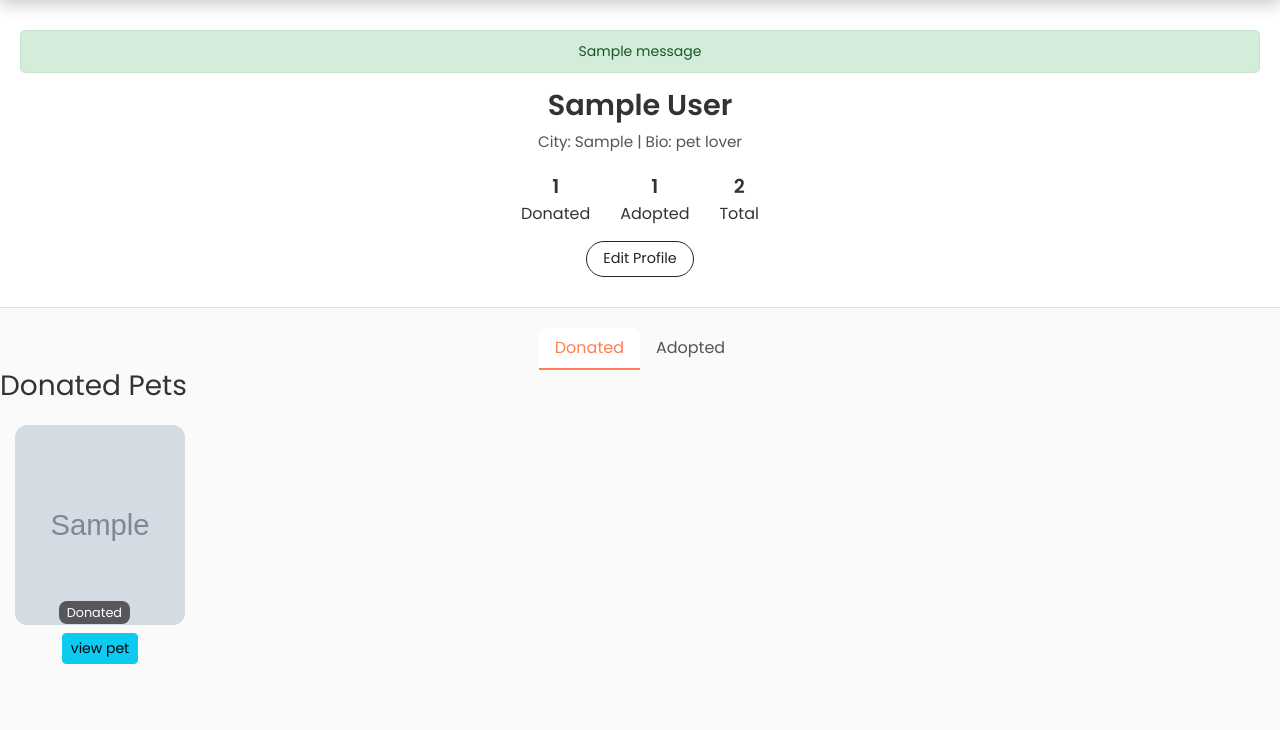
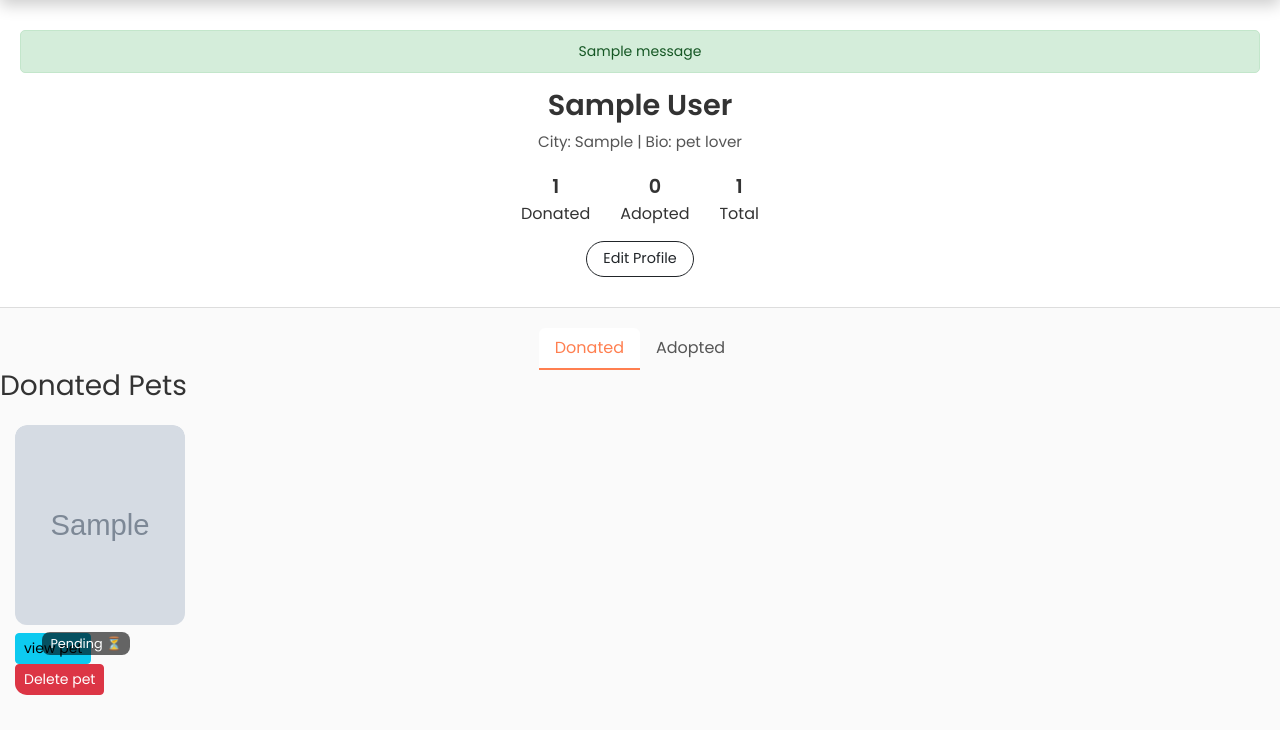
Before and after one commit to mangalji/Pet-Adoption-Management-System, a Flask app: a page that uses templates/profile.html in a window 1280 px wide. Shown: the part 70-800 px from the top of the page. Run offline with Flask 3, Linux system fonts and the light colour scheme; the visitor is signed in with stand-in values (Sample User, id 1); tables that the repository leaves empty or names only in its code hold one stand-in row (values such as "Sample post"); grey boxes marked "Sample" are stand-in pictures; one stand-in notice (Sample message) is shown; some libraries are stand-ins or nearby versions.

Commit message:
code updated

```diff
--- a/app.py
+++ b/app.py
@@ -8,6 +8,8 @@
 import MySQLdb.cursors
 from datetime import datetime
 from werkzeug.security import generate_password_hash,check_password_hash
+from werkzeug.exceptions import RequestEntityTooLarge
+
 
 now = datetime.now()
 
@@ -26,22 +28,18 @@
 
 mysql = MySQL(app)
 
-UPLOAD_FOLDER = os.path.join('static','uploads')
-app.config['UPLOAD_FOLDER'] = UPLOAD_FOLDER
-
-ALLOWED_EXTENSIONS = {'png','jpg','jpeg'}
-
-def allowed_file(filename):
-	return '.' in filename and \
-		filename.rsplit('.',1)[1].lower() in ALLOWED_EXTENSIONS
-
 @app.route("/")
 def home():
 	return render_template("index.html")
 
 @app.route('/registration', methods=['GET','POST'])
 def registration():
-
+	username = ''
+	email = ''
+	phone = ''
+	address = ''
+	city = ''
+	password = ''
 	if request.method == 'POST':
 		if 'generate_otp' in request.form:
 			username = request.form['username']
@@ -63,7 +61,8 @@
 				flash("Username must be 5-10 characters in alphanumeric form and also in valid form", "danger")
 				return render_template('registration.html',username=username,email=email,phone=phone,address=address,city=city,password=password)
 
-			if not re.match(r'^[a-zA-Z0-9]+[a-zA-Z0-9._-]*@[a-zA-Z0-9-]+\.[a-zA-Z]{2,6}$', email):
+			# if not re.match(r'^[a-zA-Z0-9]+[a-zA-Z0-9._-]*@[a-zA-Z0-9-]+\.[a-zA-Z]{2,6}$', email):
+			if not re.match(r'^[a-zA-Z][a-zA-Z0-9._-]{0,17}@[a-zA-Z0-9-]+\.[a-zA-Z]{2,6}$', email):
 				flash("Invalid email address", "danger")
 				return render_template('registration.html', username=username,email=email,phone=phone,address=address,city=city,password=password)
 
@@ -132,7 +131,7 @@
 
 			else:
 				flash("Invalid OTP","danger")
-				return render_template('registration.html', username=username,email=email,phone=phone,address=address,city=city,password=password)
+				return render_template('registration.html',username=username,email=email,phone=phone,address=address,city=city,password=password)
 	return render_template("registration.html")
 
 
@@ -209,7 +208,7 @@
 		cur.execute("""SELECT cr.request_id, cr.status, p.pet_id, p.category AS pet_category, u.user_id AS adopter_id,
 		u.name AS adopter_name, u.phone AS adopter_phone, u.city AS adopter_city FROM call_request_table cr
 		JOIN pet_table p ON p.pet_id = cr.pet_id JOIN user_table u ON u.user_id = cr.user_id
-		WHERE p.user_id = %s AND (cr.status = 'pending' or cr.status = 'accepted') ORDER BY cr.request_id DESC""",(session['user_id'],))
+		WHERE p.user_id = %s AND cr.status IN  ('pending', 'accepted') AND NOT EXISTS(SELECT 1 FROM transaction_table t WHERE t.request_id = cr.request_id AND t.status = 'completed') ORDER BY cr.request_id DESC""",(session['user_id'],))
 
 		call_requests = cur.fetchall()
 
@@ -229,6 +228,21 @@
 	response.headers['Expires'] = '0'
 	return response
 	# return'<script>window.history.forward()</script>'
+
+UPLOAD_FOLDER = os.path.join('static','uploads')
+app.config['UPLOAD_FOLDER'] = UPLOAD_FOLDER
+app.config['MAX_CONTENT_LENGTH'] = 2 * 1024 * 1024
+
+ALLOWED_EXTENSIONS = {'png','jpg','jpeg'}
+
+def allowed_file(filename):
+	return '.' in filename and \
+		filename.rsplit('.',1)[1].lower() in ALLOWED_EXTENSIONS
+
+@app.errorhandler(RequestEntityTooLarge)
+def handle_file_too_large(e):
+    flash("File is too large. Max size allowed is 2 MB.", "danger")
+    return redirect(url_for('donate'))
 
 
 @app.route('/donate', methods=['GET', 'POST'])
@@ -254,7 +268,7 @@
 			image_db_path = f"uploads/{filename}"
 		else:
 			image_db_path = None
-			flash("please upload valid image")
+			flash("please upload valid image","danger")
 			return redirect(url_for('donate'))
 
 		if not all([pet_name,pet_category,pet_breed,pet_age,pet_weight,pet_desc,pet_image]):
@@ -269,11 +283,11 @@
 			flash("pet's name would be maximum up to 12 characters and valid.","danger")
 			return render_template('donate.html',pet_category=pet_category,pet_breed=pet_breed,pet_age=pet_age,pet_weight=pet_weight,pet_desc=pet_desc,pet_image=pet_image)
 
-		if not re.match(r'^[0-9]{1,2}$', pet_age) or int(pet_age) <= 0 or int(pet_age) > 20:
+		if not re.match(r'^[0-9]{1,2}$', pet_age) or int(pet_age) <= 0 or int(pet_age) > 84:
 			flash("Pet age must be valid", "danger")
 			return render_template('donate.html',pet_category=pet_category,pet_breed=pet_breed,pet_name=pet_name,pet_weight=pet_weight,pet_desc=pet_desc,pet_image=pet_image)
 
-		if not re.match(r'^[0-9]{1,4}(\.[0-9]{1,2})?$', pet_weight):
+		if not re.match(r'^[0-9]{1,3}(\.[0-9]{1,2})?$', pet_weight):
 			flash("Pet weight must be a valid", "danger")
 			return render_template('donate.html',pet_category=pet_category,pet_breed=pet_breed,pet_name=pet_name,pet_age=pet_age,pet_desc=pet_desc)
 
@@ -378,13 +392,64 @@
 		return redirect(url_for('login'))
 
 	cur = mysql.connection.cursor(MySQLdb.cursors.DictCursor)
-	cur.execute("""SELECT p.*, t.user_id AS adopted_by FROM pet_table p LEFT JOIN transaction_table t ON
-		p.pet_id = t.pet_id WHERE p.user_id = %s""", (session['user_id'],))
+	# cur.execute("""
+	# 		 SELECT p.*, CASE WHEN t.pet_id IS NOT NULL THEN 'donated' ELSE 'pending'
+	# 		 END as status, CASE
+    #              WHEN t.pet_id IS NOT NULL THEN u.name
+    #              ELSE NULL
+    #            END as adopted_by FROM pet_table p
+    #     LEFT JOIN transaction_table t ON p.pet_id = t.pet_id AND t.status = 'completed'
+    #     LEFT JOIN user_table u ON t.user_id = u.user_id
+    #     WHERE p.user_id = %s
+    #     ORDER BY
+    #       CASE WHEN t.pet_id IS NOT NULL THEN 1 ELSE 0 END,
+    #       p.added_at DESC
+    # """, (session['user_id'],))
+	cur.execute("""
+SELECT p.*,
+       IF(t.pet_id IS NOT NULL, 'donated', 'pending') as status,
+       u.name as adopted_by
+FROM pet_table p
+LEFT JOIN transaction_table t ON p.pet_id = t.pet_id AND t.status = 'completed'
+LEFT JOIN user_table u ON t.user_id = u.user_id
+WHERE p.user_id = %s
+ORDER BY (t.pet_id IS NOT NULL), p.added_at DESC""",(session['user_id'],))
+	# cur.execute("""SELECT p.*, t.user_id AS adopted_by, t.status AS transaction_status
+	# 		 FROM pet_table p LEFT JOIN transaction_table t ON
+	# 	p.pet_id = t.pet_id WHERE p.user_id = %s""", (session['user_id'],))
+	donated_pets = cur.fetchall()
+	# print(donated_pets)
+	# cur.execute("SELECT * FROM pet_table WHERE user_id =%s",(session['user_id'],))
+	# listed_pets = cur.fetchall()
+	# adopters = []
+	# for pet in listed_pets:
+	# 	pet_id = pet['pet_id']
 
-	donated_pets = cur.fetchall()
+	# 	cur.execute("SELECT user_id FROM transaction_table WHERE pet_id=%s",(pet_id,))
+	# 	adopted_by = cur.fetchall()
+	# 	adopters.append(adopted_by)
+	# # donated_pets
+	# print(adopters)
+	# adoptions = []
+	# extract_tuple = [tup for tup in adopters]
+	# for tup in extract_tuple:
+
+	# 	for dictionary in tup:
+	# 		user_id = dictionary['user_id']
+	# 		adoptions.append(user_id)
+	# 		print(user_id)
+
+	# cur.execute("SELECT * FROM transaction_table WHERE user_id = %s",(session['user_id'],))
+	# donated_pets = cur.fetchall()
+
+	# listed_pets += donated_pets
+	# print(type(listed_pets))
+	# print(listed_pets)
+	# print(len(listed_pets	))
+	# listed_pets.update(donated_pets)
 
 	cur.execute(""" SELECT p.*, t.status FROM transaction_table t JOIN pet_table p ON t.pet_id = p.pet_id
-		WHERE t.user_id = %s """, (session['user_id'],))
+		WHERE t.user_id = %s AND (t.status = 'completed' or t.status = 'pending') """, (session['user_id'],))
 
 	adopted_pets = cur.fetchall()
 
@@ -392,8 +457,13 @@
 	user = cur.fetchone()
 	cur.close()
 
+	# print("=== DEBUG ===")
+	# for pet in donated_pets:
+	# 	print(f"Pet: {pet['name']}, Status: '{pet['status']}', Adopted_by: {pet['adopted_by']}")
+	# print("=== END DEBUG ===")
+
 	return render_template("profile.html",username=user['name'],city=user['city'],bio='pet lover',
-		donated_pets=donated_pets,adopted_pets=adopted_pets)
+		donated_pets=donated_pets,adopted_pets=adopted_pets) #adoptions = adoptions)
 
 @app.route('/edit_profile', methods=['GET', 'POST'])
 def edit_profile():
@@ -452,7 +522,7 @@
 		session['city'] = city
 
 		flash("Profile updated successfully","success")
-		return redirect(url_for('profile'))
+		return redirect(url_for('edit_profile'))
 
 	return render_template("edit_profile.html", user=user)
 
--- a/id_pass_for_petproject.txt
+++ b/id_pass_for_petproject.txt
@@ -4,3 +4,4 @@
 singh45 : yuvraj54@gmail.com: yuvraj@45
 mangal10: mangal123@gmain.com: raj@123
 mangal09: mangal90@gmail.com: mangal@123
+A1212A: Awe@23gmai.com: ajay@123
--- a/templates/profile.html
+++ b/templates/profile.html
@@ -36,20 +36,16 @@
 
       <!-- Dropdown content -->
       <div class="dropdown-content">
+      <a href="{{ url_for('profile') }}">My Profile</a>
+          <a href="{{ url_for('support') }}">Customer Support</a>
            <div class="setting-wrapper">
             <a href="#" class="navbar-item setting-link">Setting</a>
-
             <div class="setting-popup">
               <a href="#aboutModal">About</a>
               <a href="#privacyModal">Privacy Policy</a>
-
+            </div>
           </div>
 
-        </div>
-
-        <a href="{{ url_for('profile', username=session.get('name')) }}">My Profile</a>
-        <a href="{{url_for('support')}}">Customer Support</a>
-        <!-- <a href="{{ url_for('logout') }}">logout</a> -->
       </div>
 
     </li> <!-- 3 Dots Icon -->
@@ -115,20 +111,29 @@
         {% for pet in donated_pets %}
         <div class="pet-card">
           <img src="{{ url_for('static', filename=pet.image) }}" alt="Pet">
-          {% if pet.adopted_by %}
+          <!-- DEBUG LINES - Add these
+  <p style="color: red;">DEBUG: Pet = {{ pet.name }}</p>
+  <p style="color: blue;">DEBUG: Status = "{{ pet.status }}"</p>
+  <p style="color: green;">DEBUG: Adopted_by = {{ pet.adopted_by }}</p> -->
+
+  {% if pet.status == 'donated' %}
+    <!-- <p style="color: purple;">CONDITION MATCHED - DONATED</p> -->
     <span class="pet-status">Donated</span>
+    <!-- <p>Adopted by: {{ pet.adopted_by }}</p> -->
     <div style="margin-top: 8px; text-align: center;">
       <a href="{{url_for('view_pet',pet_id=pet.pet_id)}}" class="btn btn-info btn-sm">view pet</a>
     </div>
-          {% else %}
-            <span class="pet-status">Pending</span>
-
+  {% elif pet.status == 'pending' %}
+    <!-- <p style="color: orange;">CONDITION MATCHED - PENDING</p> -->
+    <span class="pet-status">Pending ⏳</span>
     <div style="margin-top: 8px; text-align: left;">
       <a href="{{url_for('view_pet',pet_id=pet.pet_id)}}" class="btn btn-info btn-sm">view pet</a>
       <form method="POST" action="{{url_for('delete_pet',pet_id=pet.pet_id)}}" style="display: inline;">
-              <button type="submit" style="text-align: right;" class="btn btn-danger btn-sm">Delete pet</button>
+        <button type="submit" class="btn btn-danger btn-sm">Delete pet</button>
       </form>
     </div>
+  {% else %}
+    <p style="color: red;">NO CONDITION MATCHED - Status: "{{ pet.status }}"</p>
   {% endif %}
         </div>
          {% else %}
```
Also changed, not shown: templates/adopt.html (+3 -7 lines), templates/dashboard.html (+5 -5 lines), templates/donate.html (+4 -8 lines), templates/login_page.html (+33 -0 lines), templates/view_pet.html (+10 -10 lines), static/uploads/51seGgqdGQL._UF10001000_QL80_.jpg (added), static/uploads/Gemini_Generated_Image_q90n8sq90n8sq90n.png (added), 1 other file. Lines whose indentation alone changed are shown as unchanged.
